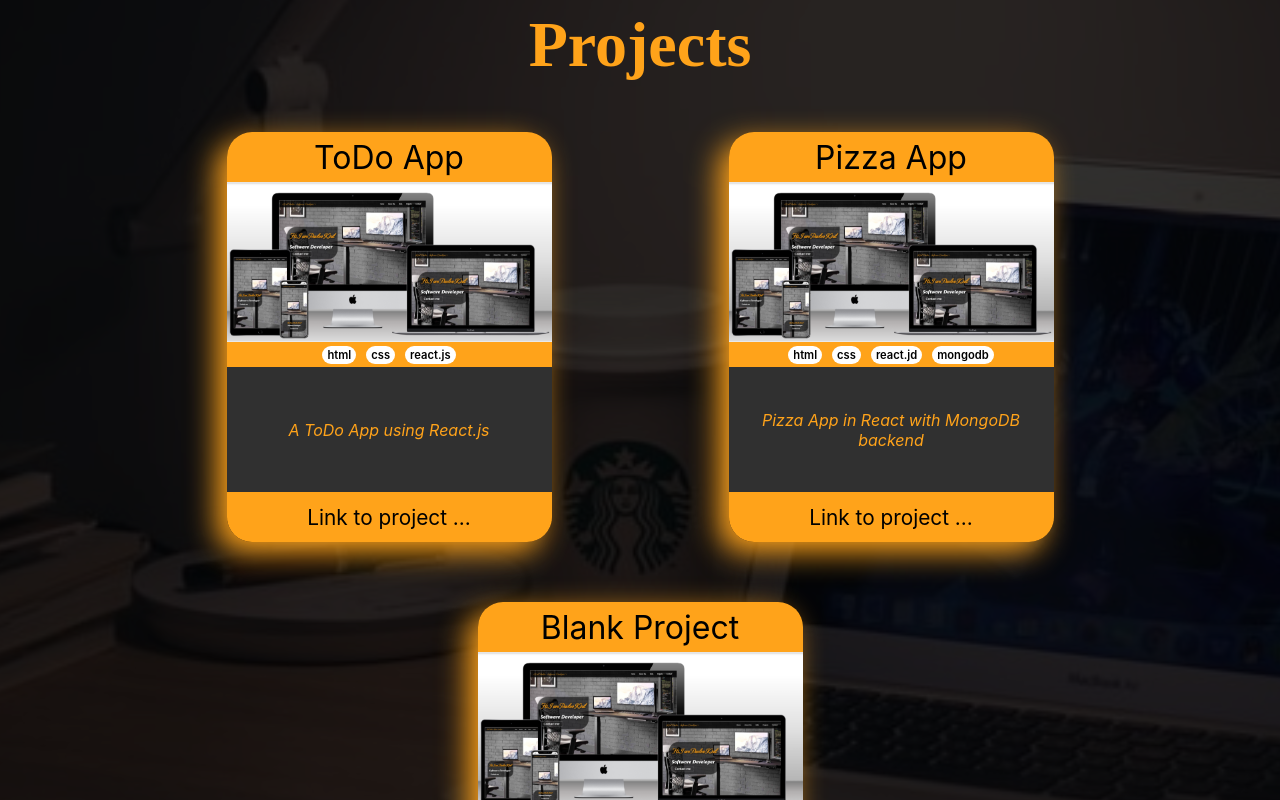
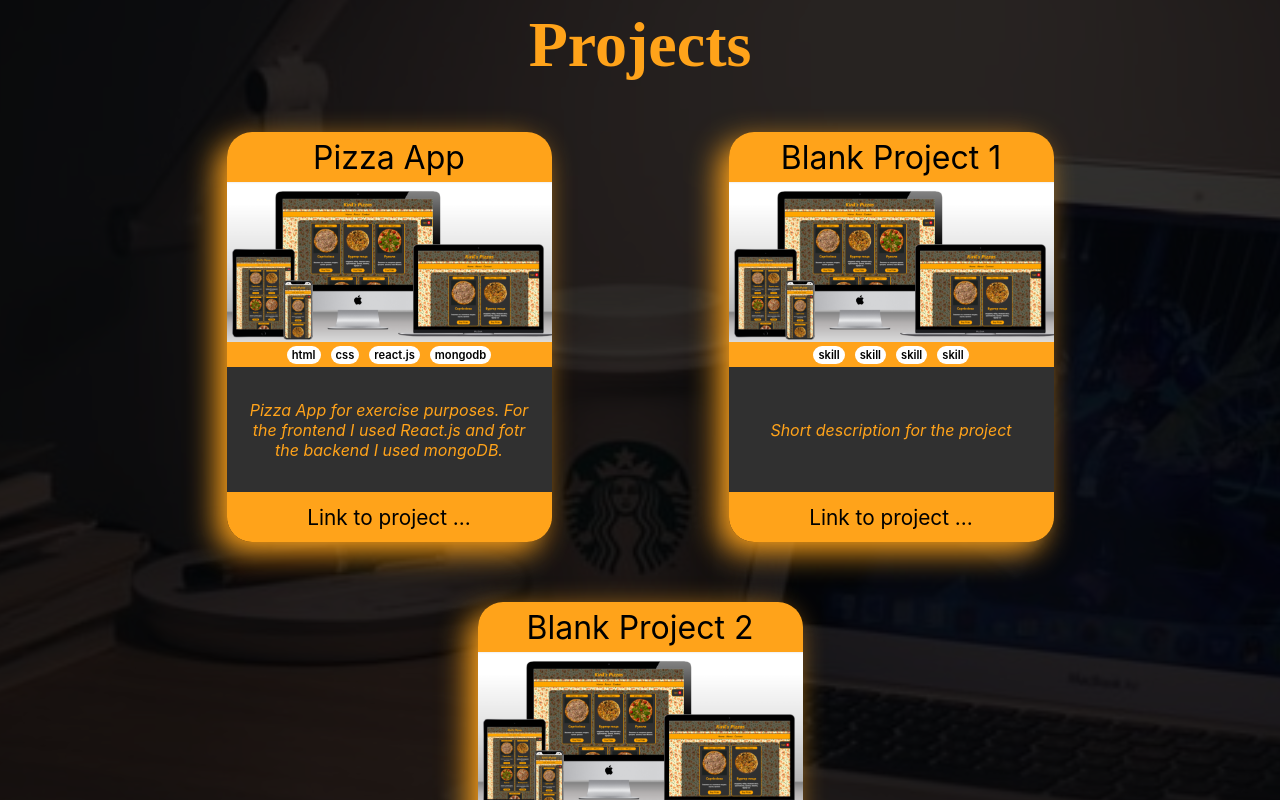
Before and after one commit to Kiril-Pavlov/portfolio-website, a React (Create React App) app: page / in a window 1280 px wide. Shown: the part 2020-2820 px from the top of the page. Built offline with nearby package versions, Linux system fonts and the light colour scheme; a web font is replaced by a local one.

Commit message:
changed the content of the Projects cards

```diff
--- a/src/components/Projects.js
+++ b/src/components/Projects.js
@@ -1,26 +1,25 @@
 import React from 'react'
 import "./Projects.css"
-import todoImg from "../assets/portfolio-mockup.png"
-import pizzaImg from "../assets/portfolio-mockup.png"
+import pizzaImg from "../assets/pizza-app-mockup.png"
 
 const Projects = () => {
     const projectsList = [
         {
-            name: "ToDo App",
-            img: `${todoImg}`,
-            description: "A ToDo App using React.js",
-            skills: ["html", "css", "react.js"],
+            name: "Pizza App",
+            img: `${pizzaImg}`,
+            description: "Pizza App for exercise purposes. For the frontend I used React.js and fotr the backend I used mongoDB.",
+            skills: ["html", "css", "react.js", "mongodb"],
             url: "https://pizza-app-react-kiril.netlify.app/"
         },
         {
-            name: "Pizza App",
+            name: "Blank Project 1",
             img: `${pizzaImg}`,
-            description: "Pizza App in React with MongoDB backend",
-            skills: ["html", "css", "react.jd", "mongodb"],
+            description: "Short description for the project",
+            skills: ["skill", "skill", "skill", "skill"],
             url: "https://pizza-app-react-kiril.netlify.app/"
         },
         {
-            name: "Blank Project",
+            name: "Blank Project 2",
             img: `${pizzaImg}`,
             description: "Short description for the project",
             skills: ["skill", "skill", "skill", "skill"],
```
Also changed, not shown: src/assets/pizza-app-mockup.png (added).
